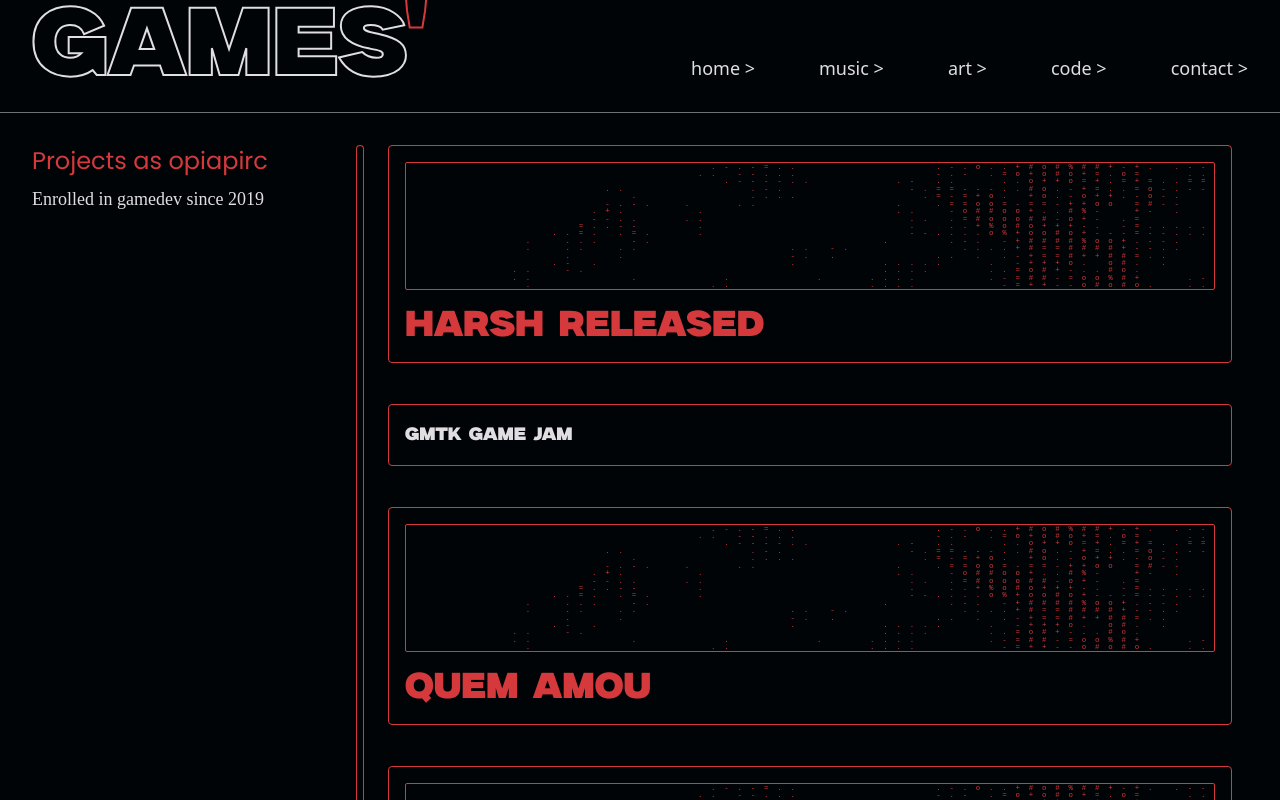
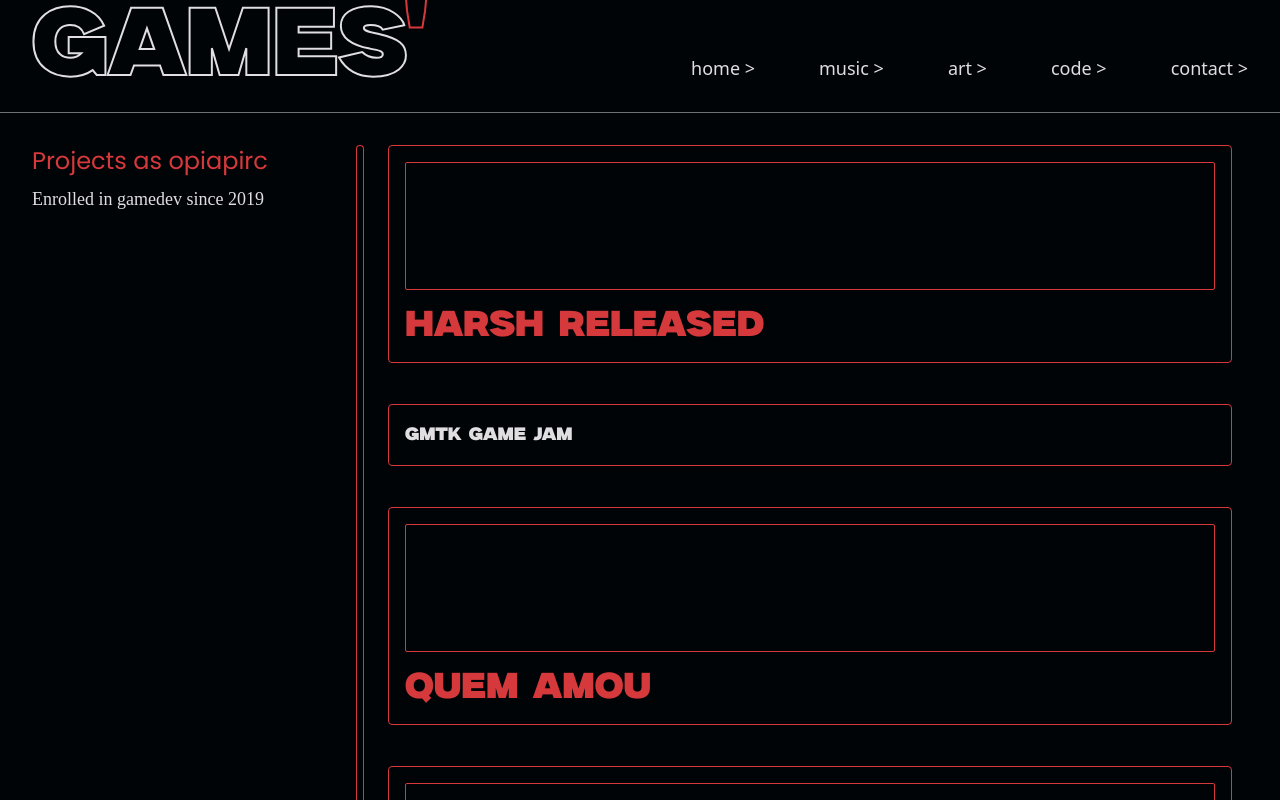
Before and after one commit to guilhermevbagio/landing-pagee, a Vue app: page /games in a window 1280 px wide. Built offline with nearby package versions, Linux system fonts and the light colour scheme; a web font is replaced by a local one.

Commit message:
ascii canvas in topic page caused lag

```diff
--- a/src/components/TopicCard.vue
+++ b/src/components/TopicCard.vue
@@ -24,7 +24,6 @@ defineProps({
              :class="{'border-bright': isHovered}">
             <div v-if="big" class="h-32 w-full overflow-clip relative rounded-sm border mb-4 transition-border"
                  :class="isHovered ? 'border-bright' : 'border-accent'">
-                <AsciiCanvas class="w-full h-full absolute"></AsciiCanvas>
             </div>
             <h1 :class="[
                     isHovered ? 'text-bright' : (big ? 'text-accent' : 'text-bright'),
--- a/src/components/TopicPage.vue
+++ b/src/components/TopicPage.vue
@@ -1,12 +1,14 @@
 <script setup>
 import { ref, onMounted } from 'vue';
 import TopicCard from './TopicCard.vue';
+import AsciiCanvas from './AsciiCanvas.vue';
 
 const name = ref(``);
 const text = ref(``);
 const timelineContent = ref([]);
 const isLoading = ref(true);
 const NEUTRAL_PATH = '/src/assets/Timeline/';
+
 
 const props = defineProps({
     title: {
@@ -91,11 +93,11 @@ function clear(){
                 </transition>
             </div>
 
-            <div class="w-full pl-8 ml-8 relative h-full ">
+            <div class="w-full pl-8 ml-8 relative h-full">
                 <div class="absolute h-full rounded border border-accent w-2 rounded-b-none border-b-0 -z-10 left-0 mt-2"></div>
 
                 <div v-if="isLoading" class="text-center text-bright">Loading...</div>
-                <div class="h-full overflow-y-auto overflow-x-visible pr-4 pt-2 pb-12">
+                <div class="h-full overflow-y-auto overflow-x-visible pr-4 pt-2 pb-12 bg-transparent">
                     <ul class="flex flex-col gap-8">
                         <li v-for="(card, index) in timelineContent.cards" :key="index">
                             <TopicCard
@@ -136,4 +138,5 @@ div {
     -ms-overflow-style: none;
     scrollbar-width: none;
 }
+
 </style>
```
